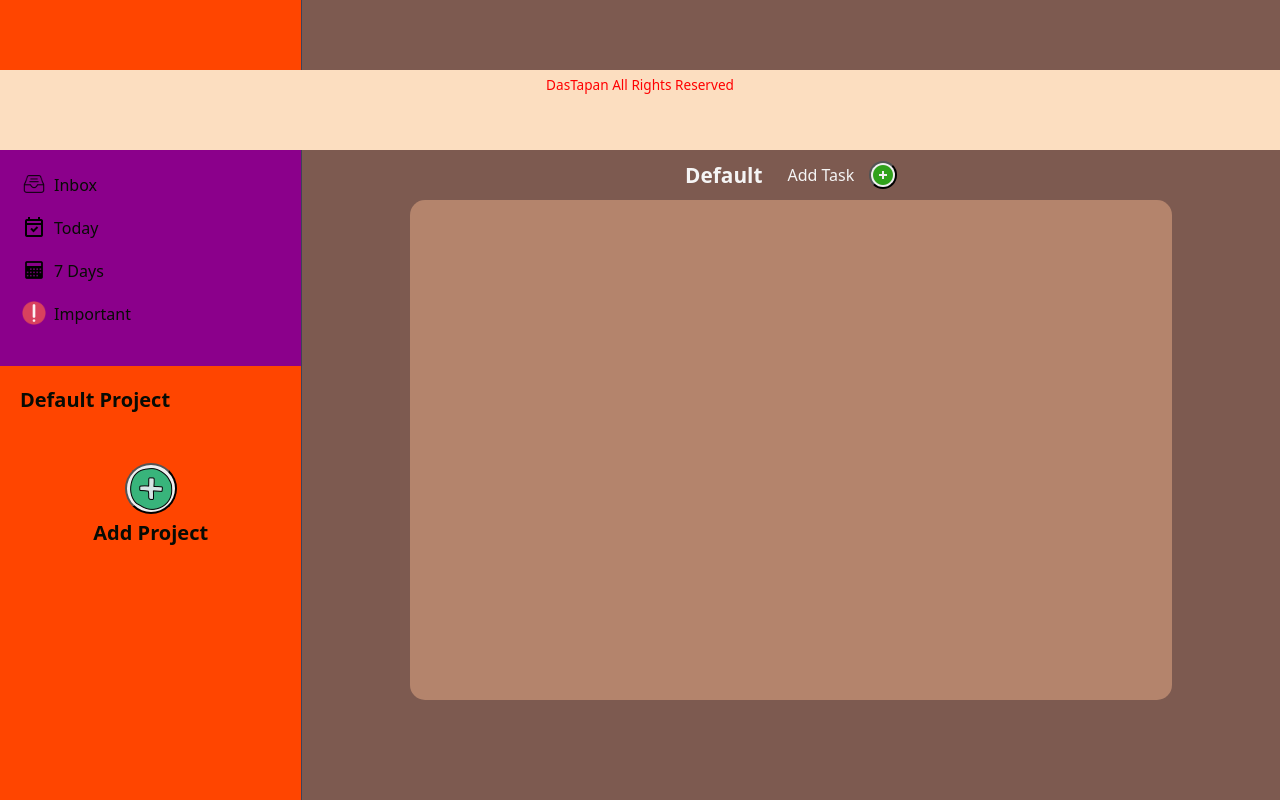
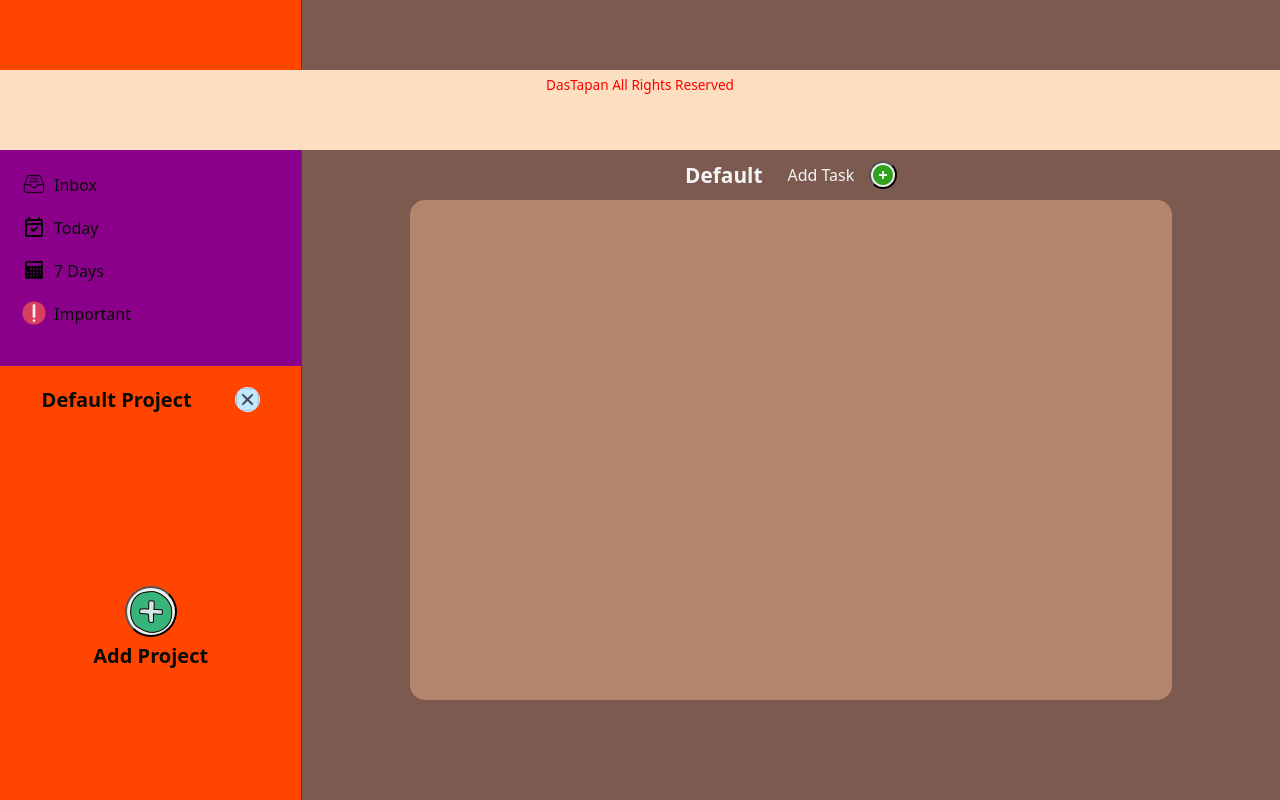
Before and after one commit to DasTapan/Todo-List-App, a website built with webpack: page dist/index.html in a window 1280 px wide. Shown: the part 700-1500 px from the top of the page. Built offline with nearby package versions, Linux system fonts and the light colour scheme.

Commit message:
Update project array

```diff
--- a/src/home.js
+++ b/src/home.js
@@ -182,7 +182,15 @@ const pageLoad = () => {
 
     const projectArray = document.createElement('div');
     projectArray.classList.add('project-array');
-    projectArray.textContent = 'Default Project';
+    const projectOne = document.createElement('div');
+    projectOne.classList.add('project-one');
+    const projectOneNameSpan = document.createElement('span');
+    projectOneNameSpan.classList.add('project-name');
+    projectOneNameSpan.textContent = 'Default Project';
+    const deleteProjectButton = document.createElement('button');
+    deleteProjectButton.classList.add('del-btn');
+    projectOne.append(projectOneNameSpan, deleteProjectButton);
+    projectArray.append(projectOne);
 
     const actionDiv = document.createElement('div');
     actionDiv.classList.add('action');
--- a/src/logic.js
+++ b/src/logic.js
@@ -1,6 +1,8 @@
 const appLogic = (event) => {
     const _targetNode = event.target;
     const _className = _targetNode.className;
+    console.log(_targetNode);
+    console.log(_targetNode.parentElement);
 
     const _toggle = (className) => {
 
@@ -37,7 +39,7 @@ const appLogic = (event) => {
                 break;
 
             case 'task-button':
-                _targetNode.parentElement.classList.toggle('hidden');
+                _targetNode.parentElement.parentElement.classList.toggle('hidden');
                 break;
 
             default:
--- a/src/style.css
+++ b/src/style.css
@@ -214,7 +214,25 @@ button:hover {
 }
 
 .sidebar-bottom .project-array {
-    margin-bottom: 50px;
+    height: 200px;
+    /* background-color: red; */
+}
+
+.project-array>div {
+    /* background-color: chartreuse; */
+    display: flex;
+    justify-content: space-around;
+    align-items: center;
+    margin-bottom: 8px;
+}
+
+.project-array>div button {
+    border: none;
+    border-radius: 50%;
+    width: 25px;
+    height: 25px;
+    background-image: url('./Icons/delete-icon.png');
+    background-size: cover;
 }
 
 .sidebar .action {
```
Also changed, not shown: src/Icons/delete-icon.png (added).
